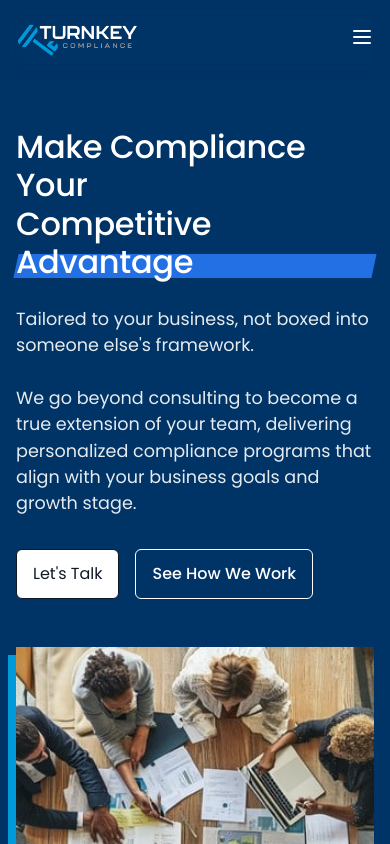
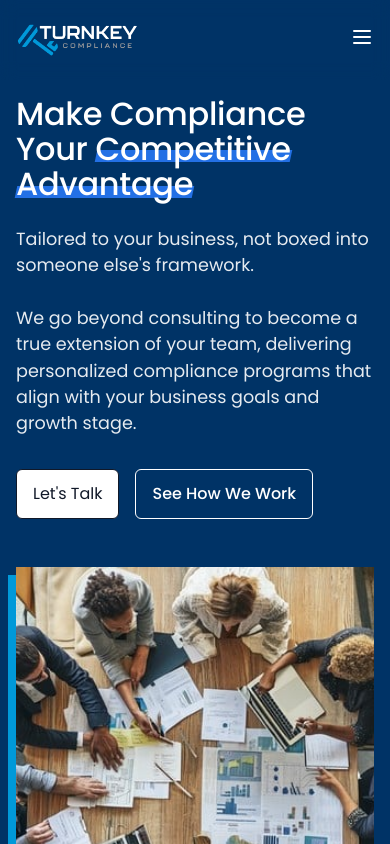
Before and after one commit to MrSalt123/turnkey, a Next.js app: page / in a window 390 px wide. Shown: the top 844 px of the page. Built offline with nearby package versions, Linux system fonts and the light colour scheme.

Commit message:
mobile optimization

```diff
--- a/src/app/globals.css
+++ b/src/app/globals.css
@@ -192,3 +192,12 @@ p {
     /* Desktop: 12 columns */
   }
 }
+
+/* Hide scrollbar for horizontal scroll */
+.scrollbar-hide {
+  -ms-overflow-style: none;  /* Internet Explorer 10+ */
+  scrollbar-width: none;  /* Firefox */
+}
+.scrollbar-hide::-webkit-scrollbar {
+  display: none;  /* Safari and Chrome */
+}
--- a/src/components/FeaturedFrameworks.tsx
+++ b/src/components/FeaturedFrameworks.tsx
@@ -98,8 +98,8 @@ const FeaturedFrameworks = () => {
           </div>
         </div>
 
-        {/* 3-Card Grid */}
-        <div className="grid grid-cols-1 md:grid-cols-2 lg:grid-cols-3 gap-8">
+        {/* 3-Card Grid - Responsive Layout */}
+        <div className="hidden md:grid md:grid-cols-2 lg:grid-cols-3 gap-8">
           {frameworks.map((framework) => (
             <div
               key={framework.title}
@@ -132,6 +132,43 @@ const FeaturedFrameworks = () => {
           ))}
         </div>
 
+        {/* Mobile Horizontal Scroll */}
+        <div className="md:hidden">
+          <div className="flex gap-6 overflow-x-auto pb-4 scrollbar-hide" style={{ scrollbarWidth: 'none', msOverflowStyle: 'none' }}>
+            {frameworks.map((framework) => (
+              <div
+                key={framework.title}
+                className="
+                  bg-white p-6
+                  border-2 border-black
+                  transition-all duration-300 hover:shadow-lg hover:border-gray-300
+                  flex flex-col h-80
+                  w-80 flex-shrink-0
+                "
+                style={{
+                  boxShadow: '6px 6px 0px var(--color-accent), 6px 6px 0px 2px #000000'
+                }}
+              >
+                <div className="flex items-center gap-4 mb-4">
+                  <FrameworkIcon framework={framework.title} />
+                  <h4 className="text-lg font-semibold text-gray-800" style={{ color: 'var(--color-accent)' }}>
+                    {framework.title}
+                  </h4>
+                </div>
+                <p className="text-gray-600 text-sm mb-4 flex-grow">
+                  {framework.description}
+                </p>
+                <a
+                  href="/frameworks"
+                  className="text-black font-medium hover:underline transition-colors text-right"
+                >
+                  Learn More &gt;
+                </a>
+              </div>
+            ))}
+          </div>
+        </div>
+
         {/* View More Section */}
         <div className="flex justify-end mt-12 max-w-7xl">
           <a href="/frameworks" className="flex items-center gap-4 hover:opacity-80 transition-opacity duration-300">
--- a/src/components/HeroSection.tsx
+++ b/src/components/HeroSection.tsx
@@ -3,17 +3,36 @@ import Image from 'next/image';
 export default function HeroSection() {
   return (
     <div
-      className="py-32"
+      className="py-24 md:py-32"
       style={{ backgroundColor: 'var(--color-turnkey)' }}
     >
       <div className="max-w-7xl mx-auto px-4 sm:px-6 lg:px-8">
         <div className="grid grid-cols-1 lg:grid-cols-2 gap-12 items-center">
           {/* Left column - Content */}
           <div>
-            <h2 className="text-white text-left mb-6">
-              Make Compliance Your <span className="relative inline-block">
-                <span className="absolute bottom-1 left-0 w-full h-6 opacity-80 transform -skew-x-12 bg-blue-500"></span>
-                <span className="relative z-10">Competitive Advantage</span>
+          <h2 className="text-white text-left font-bold mb-6 text-4xl sm:text-5xl md:text-6xl" style={{ lineHeight: '1.1' }}>
+              Make Compliance Your{' '}
+
+              {/* --- The Responsive Highlight Solution --- */}
+
+              {/* 1. Mobile Version: Two separate spans for proper wrapping */}
+              {/* This is visible by default and becomes hidden on large screens (lg:hidden) */}
+              <span className="lg:hidden">
+                <span className="relative inline-block">
+                  <span className="absolute bottom-1 left-0 w-full h-3 sm:h-4 opacity-80 transform -skew-x-12 bg-blue-500"></span>
+                  <span className="relative z-10">Competitive</span>
+                </span>{' '}
+                <span className="relative inline-block">
+                  <span className="absolute bottom-1 left-0 w-full h-3 sm:h-4 opacity-80 transform -skew-x-12 bg-blue-500"></span>
+                  <span className="relative z-10">Advantage</span>
+                </span>
+              </span>
+
+              {/* 2. Desktop Version: One continuous span for a seamless highlight */}
+              {/* This is hidden by default and becomes visible on large screens (hidden lg:inline-block) */}
+              <span className="hidden lg:inline-block relative">
+                 <span className="absolute bottom-1 left-0 w-full h-4 opacity-80 transform -skew-x-12 bg-blue-500"></span>
+                 <span className="relative z-10">Competitive Advantage</span>
               </span>
             </h2>
             <p className="text-white/90 text-xl leading-relaxed mb-8">
--- a/src/components/WhyTurnKey.tsx
+++ b/src/components/WhyTurnKey.tsx
@@ -31,7 +31,7 @@ export default function WhyTurnKey() {
       <div className="max-w-7xl mx-auto px-4 sm:px-6 lg:px-8">
 
         {/* Header */}
-        <div className="flex justify-between items-end mb-24 lg:mb-32">
+        <div className="flex justify-between items-end mb-12 lg:mb-32">
             {/* Left: Heading */}
             <div>
                 <h2 className="text-accent">
```
